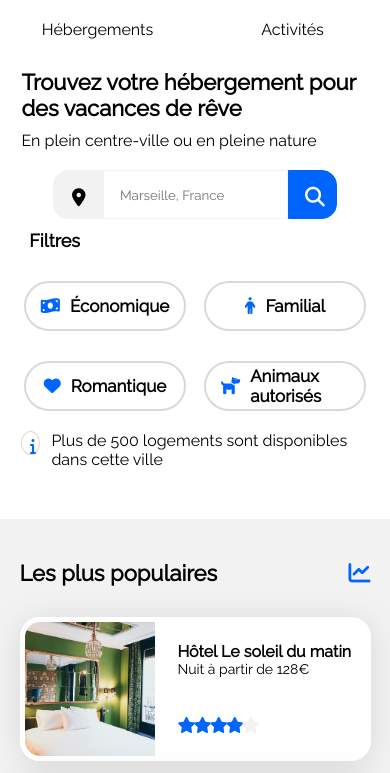
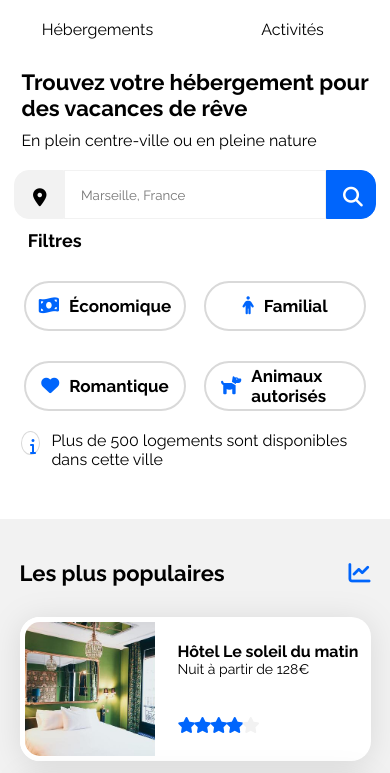
Before and after one commit to ThibautTobi/Projet_2, a plain HTML site: page index.html in a window 390 px wide. Shown: the part 61-834 px from the top of the page. Drawn offline with Linux system fonts and the light colour scheme.

Commit message:
modification font / % saisie recherche

```diff
--- a/index.html
+++ b/index.html
@@ -8,8 +8,11 @@
     <link rel="preconnect" href="https://fonts.googleapis.com">
     <link rel="preconnect" href="https://fonts.gstatic.com" crossorigin>
     <link href="https://fonts.googleapis.com/css2?family=Raleway&display=swap" rel="stylesheet">
+    <link rel="preconnect" href="https://fonts.googleapis.com">
+    <link rel="preconnect" href="https://fonts.gstatic.com" crossorigin>
+    <link href="https://fonts.googleapis.com/css2?family=Raleway:wght@700&display=swap" rel="stylesheet">
     <script src="https://kit.fontawesome.com/d5732881fd.js" crossorigin="anonymous"></script>
-    <title>Document</title>
+    <title>Booki</title>
 </head>
 <body>
     <header>
@@ -33,7 +36,7 @@
                         <div class="icone_localisation">
                             <i class="fa-solid fa-location-dot"></i>
                         </div>
-                        <form action="" method="get">
+                        <form action="#" method="get" class="form_recherche">
                             <input type="text" placeholder="Marseille, France" class="input_text" />
                             <button type="submit"  class="input_button"><span class="no_loupe">rechercher</span><span><i class="fa-solid fa-magnifying-glass" id="loupe"></i></span></button>
                         </form>
@@ -43,10 +46,10 @@
                     <div class="recherche_filtre">
                         <p class="filtre">Filtres</p>
                         <ul class="recherche_filtre_ul">
-                            <li class="filtre_li"><i class="fa-solid fa-money-bill-wave"  id="filtre"></i><p class="p_filtre_bulle">Économique</p></li>
-                            <li class="filtre_li"><i class="fa-solid fa-person"  id="filtre"></i><p class="p_filtre_bulle">Familial</p></li>
-                            <li class="filtre_li"><i class="fa-solid fa-heart"  id="filtre"></i><p class="p_filtre_bulle">Romantique</p></li>
-                            <li class="filtre_li"><i class="fa-solid fa-dog"  id="filtre"></i><p class="p_filtre_bulle">Animaux autorisés</p></li>
+                            <li class="filtre_li"><i class="fa-solid fa-money-bill-wave"  ></i><p class="p_filtre_bulle">Économique</p></li>
+                            <li class="filtre_li"><i class="fa-solid fa-person"  ></i><p class="p_filtre_bulle">Familial</p></li>
+                            <li class="filtre_li"><i class="fa-solid fa-heart"  ></i><p class="p_filtre_bulle">Romantique</p></li>
+                            <li class="filtre_li"><i class="fa-solid fa-dog"  ></i><p class="p_filtre_bulle">Animaux autorisés</p></li>
                         </ul>
                     </div>
                     <div class="infos">
--- a/style.css
+++ b/style.css
@@ -119,9 +119,14 @@ form{
     flex-direction: row;
     align-items: center;
 }
-.filtre{
+.fa-dog,.fa-heart,.fa-person,.fa-money-bill-wave{
     font-weight: 700;
     font-size: 18px;
+    color: #0065FC;
+}
+.filtre{
+    font-size: 18px;
+    font-weight: 700;
 }
 .recherche_filtre_ul{
     width: 75%;
@@ -207,7 +212,7 @@ form{
 }
 .loc_card{
     width: 30%;
-    height: 215px;
+    height: 220px;
     background-color: white;
     border-radius: 20px;
     filter: drop-shadow(0px 3px 15px rgba(0, 0, 0, 0.1));
@@ -491,9 +496,16 @@ li{
         justify-content: center;
         margin-bottom: 0px;
     }
+    .form_recherche{
+        width: 80%;
+    }
+    .input_text{
+        width: 100%;
+    }
     .input_button{
-        width: 49px;
+        width: 50px;
         height: 49px;
+        align-items: center;
     }
     .no_loupe{
         display: none;
```
